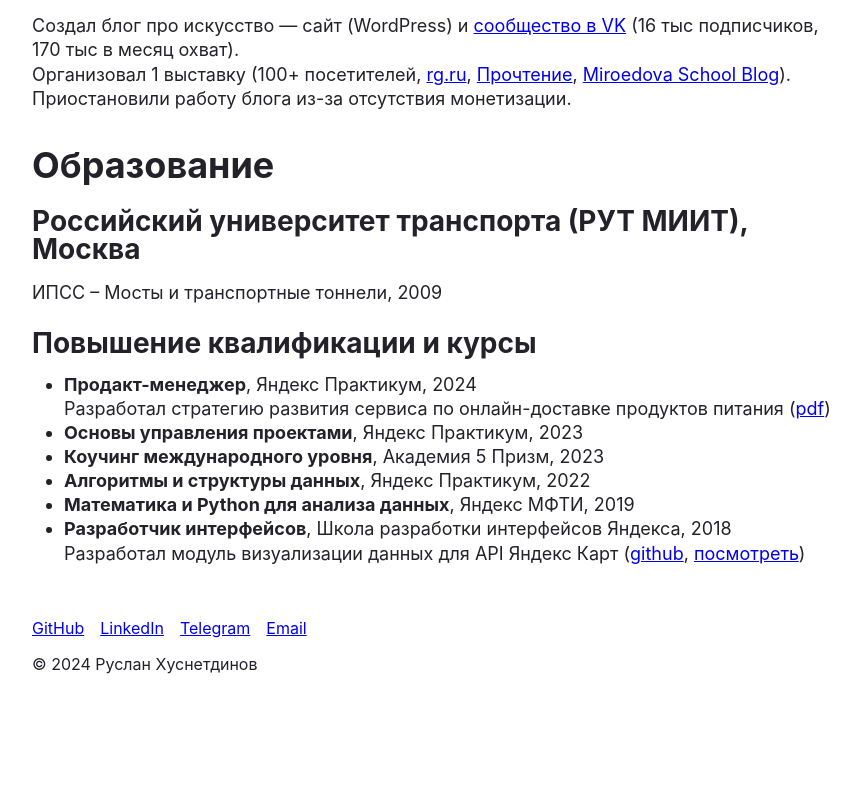
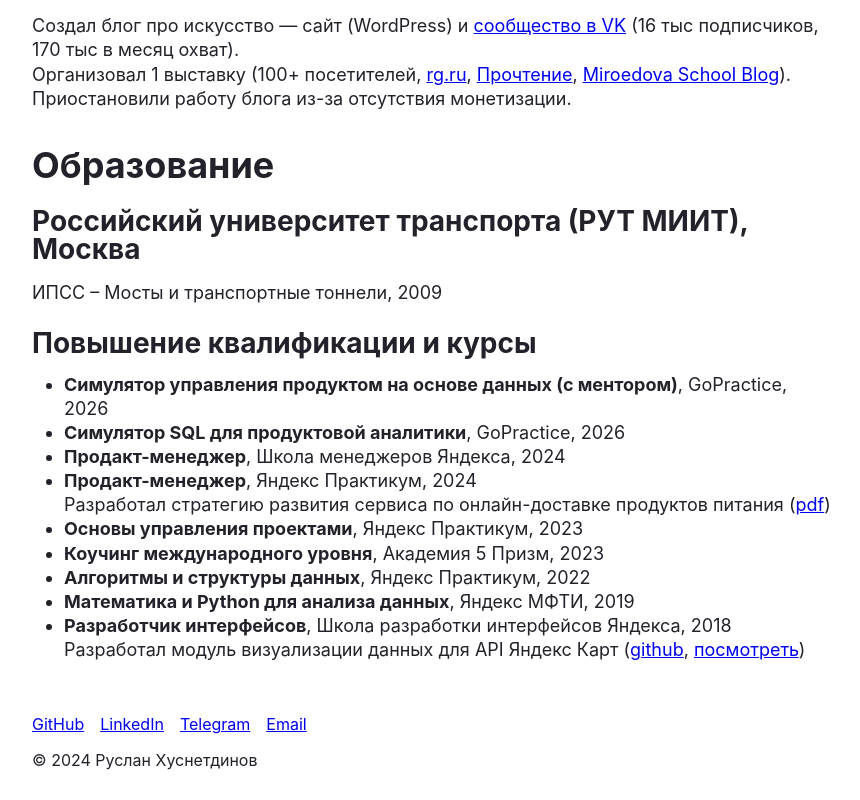
Before and after one commit to ruslanxdev/ruslanxdev.github.io, a Gatsby site: page /cv/ in a window 1280 px wide. Shown: the part 2884-3684 px from the top of the page, without its empty margins (208-1068 px from the left). Before the commit the page ends 3588 px from the top, so only its background shows below. Built offline with nearby package versions, Linux system fonts and the light colour scheme; Gatsby itself is replaced by a stand-in of ours; some packages are replaced by stand-ins of ours.

Commit message:
Обновил чуть чуть

```diff
--- a/content/pages/cv/index.mdx
+++ b/content/pages/cv/index.mdx
@@ -106,6 +106,9 @@ ruslankhh@gmail.com
 
 ### Повышение квалификации и курсы
 
+- **Симулятор управления продуктом на основе данных (с ментором)**, GoPractice, 2026
+- **Симулятор SQL для продуктовой аналитики**, GoPractice, 2026
+- **Продакт-менеджер**, Школа менеджеров Яндекса, 2024
 - **Продакт-менеджер**, Яндекс&nbsp;Практикум, 2024<br />
   Разработал стратегию развития сервиса по&nbsp;онлайн-доставке продуктов питания ([pdf](./practicum_product_strategy.pdf))
 - **Основы управления проектами**, Яндекс&nbsp;Практикум, 2023
```
